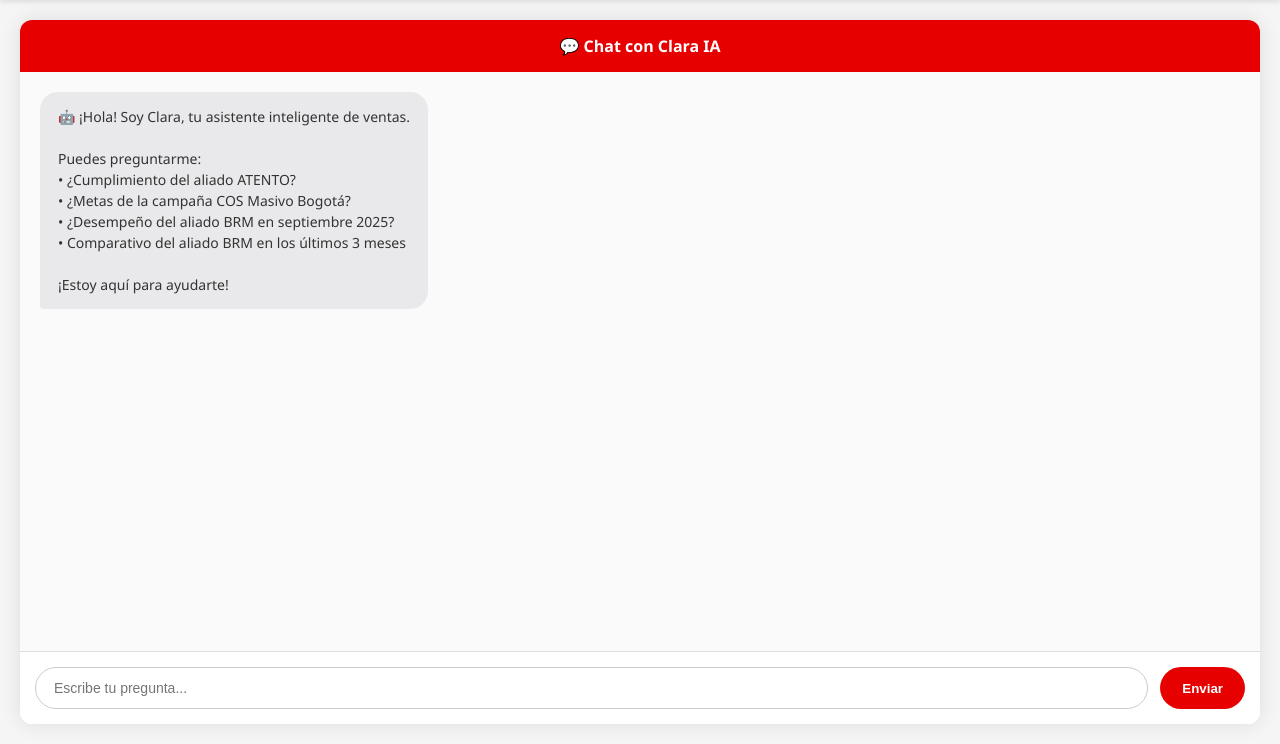
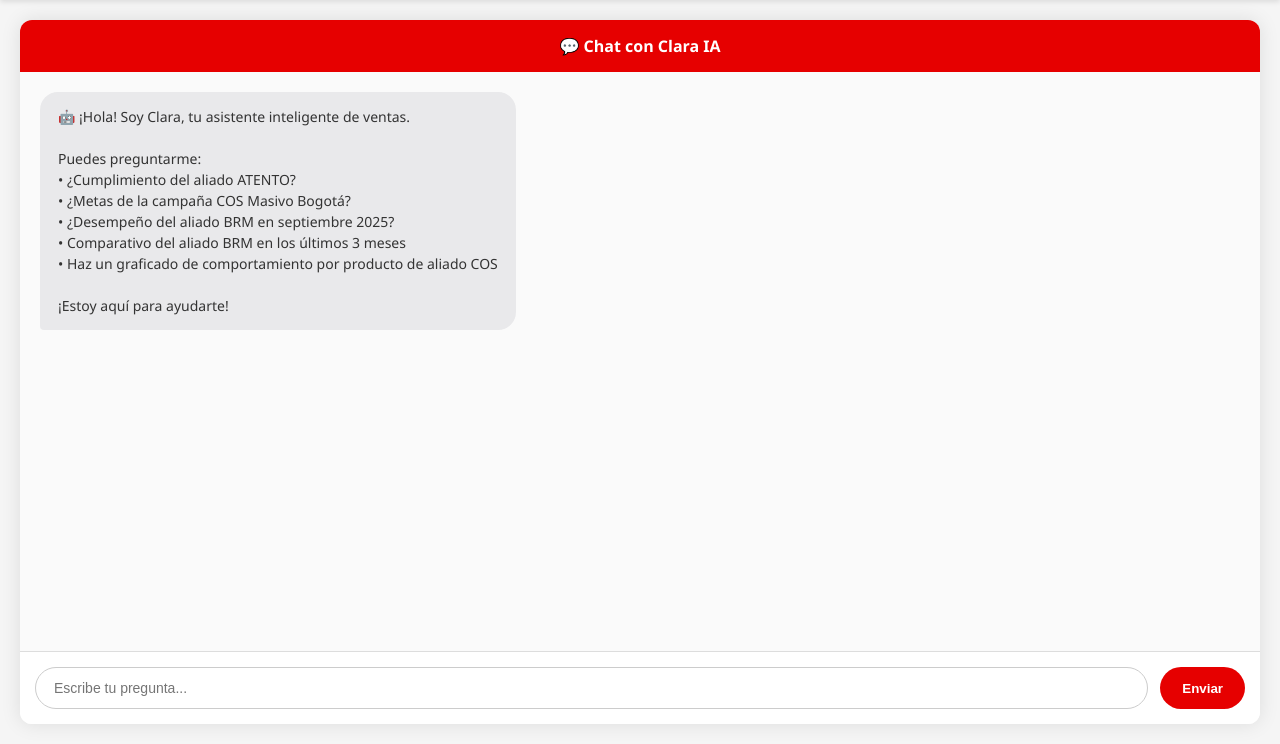
Before and after one commit to leon980309-netizen/clara-ventas-ai, a Flask app: page / in a window 1280 px wide. Shown: the part 56-800 px from the top of the page. Run offline with Flask 3, Linux system fonts and the light colour scheme.

Commit message:
Agrego index.html dentro de templates

```diff
--- a/templates/index.html
+++ b/templates/index.html
@@ -208,7 +208,8 @@
                     • ¿Cumplimiento del aliado ATENTO?<br>
                     • ¿Metas de la campaña COS Masivo Bogotá?<br>
                     • ¿Desempeño del aliado BRM en septiembre 2025?<br>
-                    • Comparativo del aliado BRM en los últimos 3 meses<br><br>
+                    • Comparativo del aliado BRM en los últimos 3 meses<br>
+                    • Haz un graficado de comportamiento por producto de aliado COS<br><br>
                     ¡Estoy aquí para ayudarte!
                 </div>
             </div>
@@ -241,7 +242,14 @@
             const messageDiv = document.createElement('div');
             messageDiv.classList.add('message-bubble');
             messageDiv.classList.add(isUser ? 'user-message' : 'bot-message');
-            messageDiv.innerHTML = content;
+
+            // 🔧 FIX: Solo aplica <br> a texto plano, no a HTML/JS
+            if (!content.includes('<') && !content.includes('>')) {
+                messageDiv.innerHTML = content.replace(/\n/g, '<br>');
+            } else {
+                messageDiv.innerHTML = content;
+            }
+
             messagesDiv.appendChild(messageDiv);
             messagesDiv.scrollTop = messagesDiv.scrollHeight;
         }
```
